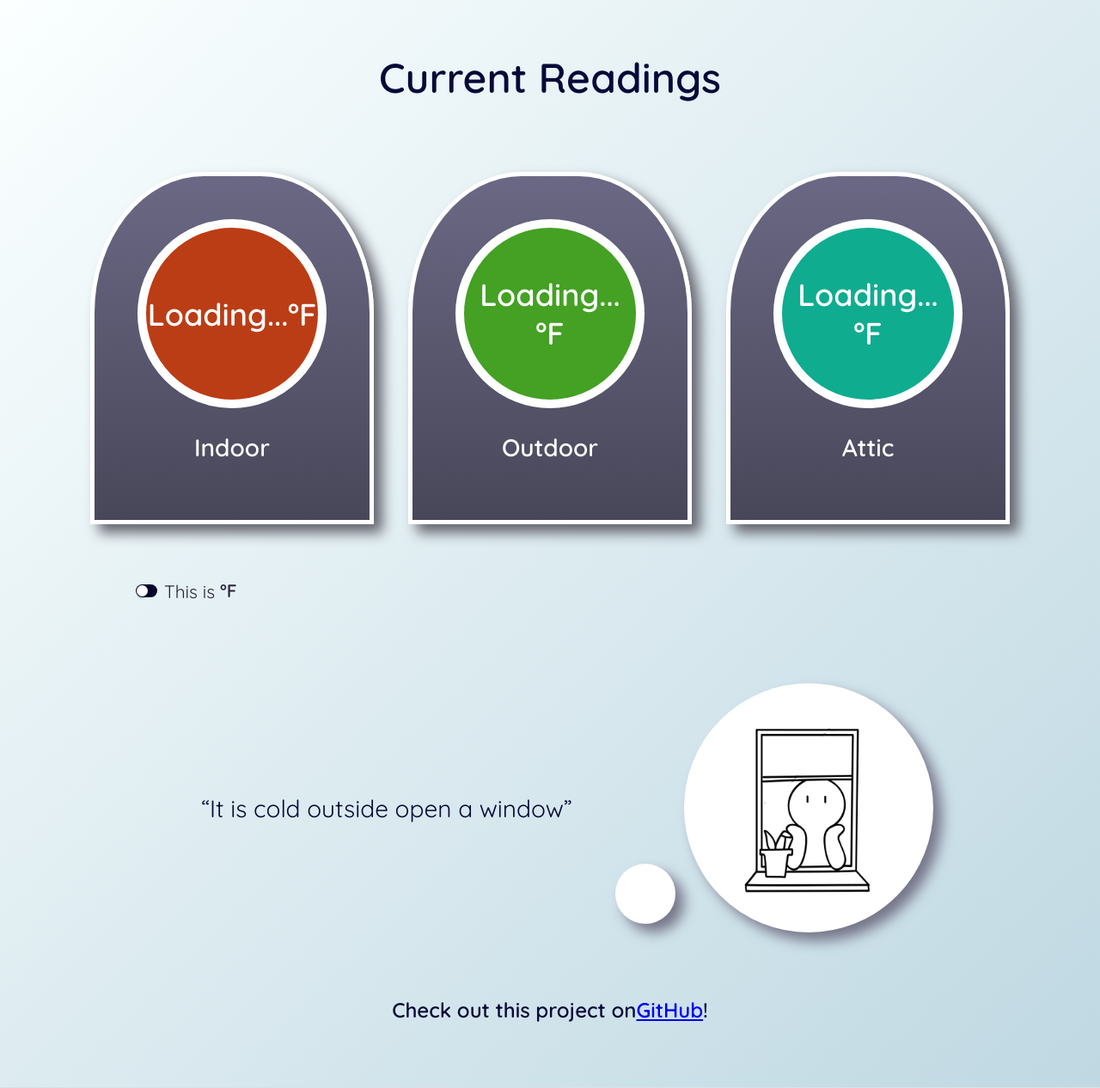
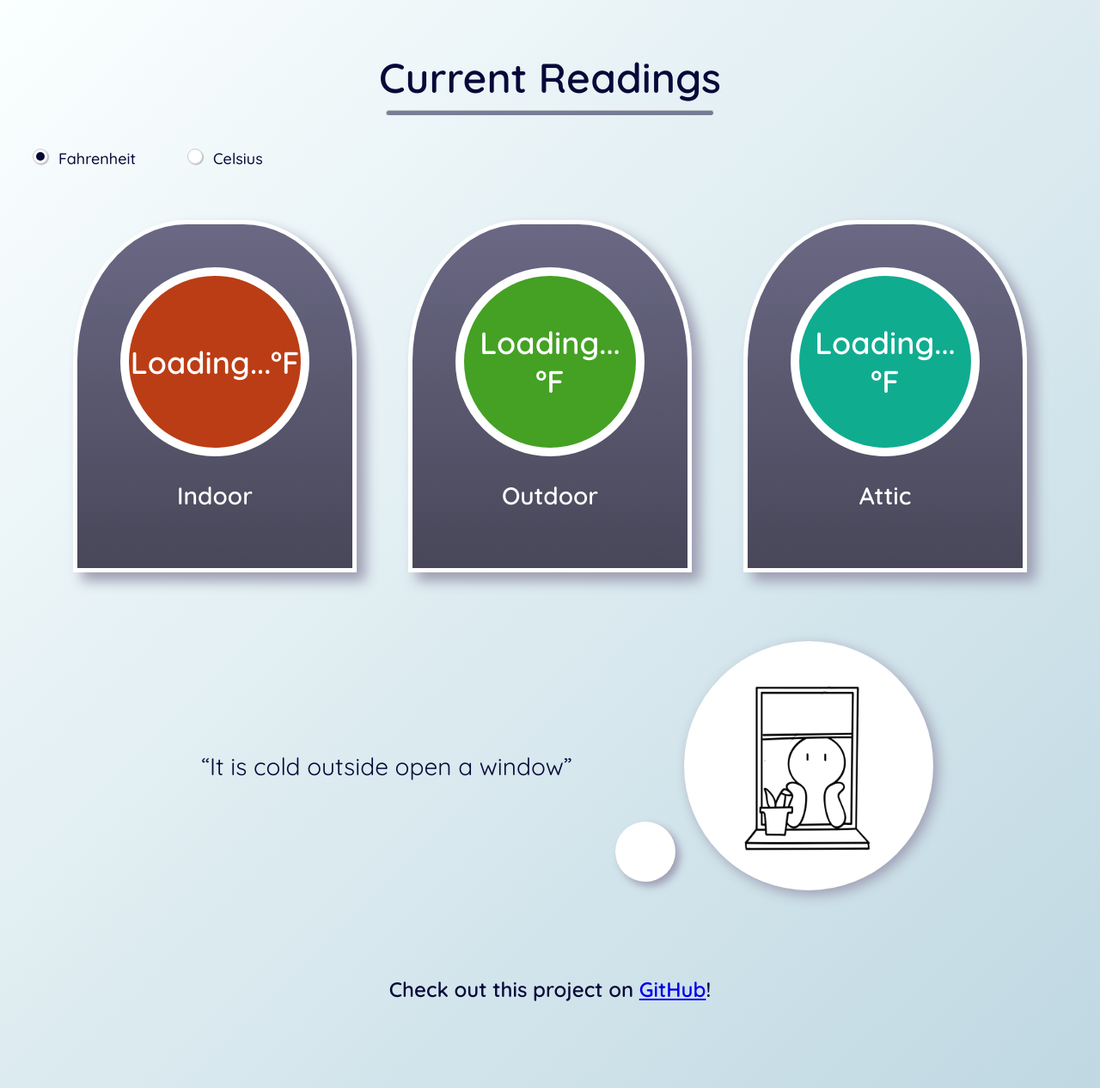
Before and after one commit to swharden/iot-weather-station, a PHP site: page / in a window 1280 px wide. Shown: the whole page at 86% size. Run offline with PHP 8.4, Linux system fonts and the light colour scheme.

Commit message:
added radio buttons

```diff
--- a/src/html/index.html
+++ b/src/html/index.html
@@ -16,18 +16,25 @@
 
 <body class="bodyBackground">
     <div class="container my-4">
+        <div>
+
             <h1 class="headerTitle">Current Readings</h1>
+            <hr class="hr">
+        </div>
+
+        <div class="buttonRow">
+
+            <label class="radio">
+                <input name="radio" type="radio" checked>
+                <span>Fahrenheit</span>
+            </label>
+            <label class="radio">
+                <input name="radio" type="radio">
+                <span>Celsius</span>
+            </label>
+        </div>
 
 
-
-
-        <!-- <button class="button-87" role="button">FreeDom</button>
-        <button class="button-64" role="button">
-
-            <span class="text">Fahrenheit</span></button>
-        -->
-
-        <div class="TempCol">
 
         <div class="TempRow">
             <div class="TombTemp">
@@ -58,7 +65,7 @@
 
             </div>
         </div>
-            <div class="checkbox-wrapper-35">
+        <!-- <div class="checkbox-wrapper-35">
                 <input class="switch" type="checkbox" id="switch" name="switch" value="private">
                 <label for="switch">
                     <span class="switch-x-text">This is </span>
@@ -70,8 +77,8 @@
                             </span>ºC</span>
                     </span>
                 </label>
-            </div>
-        </div>
+            </div> -->
+
         <div class="quoteRow">
 
             <blockquote class="quoteTemp">“It is cold outside open a window”</blockquote>
@@ -82,7 +89,7 @@
 
 
         </div>
-        <h2 class="gitHubLink">Check out this project on <a
+        <h2 class="gitHubLink">Check out this project on&nbsp;<a
                 href="https://github.com/swharden/iot-weather-station">GitHub</a>!
         </h2>
         <script>
--- a/src/html/style.css
+++ b/src/html/style.css
@@ -49,27 +49,17 @@ Body
     display: flex;
     font-size: 48px;
     justify-content: center;
-    margin: 60px;
+    margin: 60px 60px 0px 60px;
 
 }
 
-
-
-
-
-
-
-
-
-
-
-
-
-
-
-
-
-/* The switch - the box around the slider */
+.hr {
+    height: 5px;
+    background-color: var(--offblack);
+    opacity: 50%;
+    width: 30%;
+    border-radius: 5px;
+}
 
 .TempCol {
     display: flex;
@@ -79,236 +69,75 @@ Body
 }
 
 
-.checkbox-wrapper-35 .switch {
+
+/* buttons radio */
+
+.buttonRow {
+    display: flex;
+
+
+}
+
+
+.radio {
+    display: block;
+    cursor: pointer;
+    user-select: none;
+    text-align: left;
+    margin: 30px 30px 30px 30px;
+
+}
+
+
+.radio input {
     display: none;
 }
 
-.checkbox-wrapper-35 .switch+label {
-    margin: 50px 15px 50px 150px;
-    -webkit-box-align: center;
-    -webkit-align-items: center;
-    -ms-flex-align: center;
-    align-items: center;
-    color: #26233d;
-    cursor: pointer;
-    display: -webkit-box;
-    display: -webkit-flex;
-    display: -ms-flexbox;
-    display: flex;
-    font-size: 21px;
-    line-height: 14px;
+.radio input+span {
+    display: inline-block;
     position: relative;
-    -webkit-user-select: none;
-    -moz-user-select: none;
-    -ms-user-select: none;
-    user-select: none;
+    padding-left: 30px;
+    font-size: 18px;
+    font-weight: 500;
 }
 
-.checkbox-wrapper-35 .switch+label::before,
-.checkbox-wrapper-35 .switch+label::after {
+.radio input+span:before {
     content: '';
     display: block;
+    position: absolute;
+    top: 0px;
+    left: 0px;
+    border-radius: 50%;
+    margin-right: 5px;
+    width: 16px;
+    height: 16px;
+    border: 1px solid #ccc;
+    background: #fff;
+    box-shadow: #bcbcc0 1px 1px 1px;
 }
 
-.checkbox-wrapper-35 .switch+label::before {
-    background-color: #05012c;
-    border-radius: 500px;
-    height: 15px;
-    margin-right: 8px;
-    -webkit-transition: background-color 0.125s ease-out;
-    transition: background-color 0.125s ease-out;
-    width: 25px;
+.radio input+span:after {
+    content: '';
+    display: block;
+    width: 10px;
+    height: 10px;
+    background: var(--offblack);
+    position: absolute;
+    border-radius: 50%;
+    top: 4px;
+    left: 4px;
+    opacity: 0;
+    transform: scale(0, 0);
+    transition: all .2s cubic-bezier(0.64, 0.57, 0.67, 1.53);
 }
 
-.checkbox-wrapper-35 .switch+label::after {
-    background-color: #fff;
-    border-radius: 13px;
-    box-shadow: 0 3px 1px 0 rgba(37, 34, 71, 0.05), 0 2px 2px 0 rgba(37, 34, 71, 0.1), 0 3px 3px 0 rgba(37, 34, 71, 0.05);
-    height: 13px;
-    left: 1px;
-    position: absolute;
-    top: 1px;
-    -webkit-transition: -webkit-transform 0.125s ease-out;
-    transition: -webkit-transform 0.125s ease-out;
-    transition: transform 0.125s ease-out;
-    transition: transform 0.125s ease-out, -webkit-transform 0.125s ease-out;
-    width: 13px;
-}
-
-.checkbox-wrapper-35 .switch+label .switch-x-text {
-    display: block;
-    margin-right: .3em;
-}
-
-/* this is the off switch! */
-.checkbox-wrapper-35 .switch+label .switch-x-toggletext {
-    display: block;
-    font-weight: bold;
-    height: 15px;
-    overflow: hidden;
-    position: relative;
-    width: 35px;
-}
-
-.checkbox-wrapper-35 .switch+label .switch-x-unchecked,
-.checkbox-wrapper-35 .switch+label .switch-x-checked {
-    left: 0;
-    position: absolute;
-    top: 0;
-    -webkit-transition: opacity 0.125s ease-out, -webkit-transform 0.125s ease-out;
-    transition: opacity 0.125s ease-out, -webkit-transform 0.125s ease-out;
-    transition: transform 0.125s ease-out, opacity 0.125s ease-out;
-    transition: transform 0.125s ease-out, opacity 0.125s ease-out, -webkit-transform 0.125s ease-out;
-}
-
-.checkbox-wrapper-35 .switch+label .switch-x-unchecked {
+.radio input:checked+span:after {
     opacity: 1;
-    -webkit-transform: none;
-    transform: none;
-}
-
-.checkbox-wrapper-35 .switch+label .switch-x-checked {
-    opacity: 0;
-    -webkit-transform: translate3d(0, 100%, 0);
-    transform: translate3d(0, 100%, 0);
-}
-
-.checkbox-wrapper-35 .switch+label .switch-x-hiddenlabel {
-    position: absolute;
-    visibility: hidden;
-}
-
-.checkbox-wrapper-35 .switch:checked+label::before {
-    background-color: #64bad9;
-}
-
-.checkbox-wrapper-35 .switch:checked+label::after {
-    -webkit-transform: translate3d(10px, 0, 0);
-    transform: translate3d(10px, 0, 0);
-}
-
-.checkbox-wrapper-35 .switch:checked+label .switch-x-unchecked {
-    opacity: 0;
-    -webkit-transform: translate3d(0, -100%, 0);
-    transform: translate3d(0, -100%, 0);
-}
-
-.checkbox-wrapper-35 .switch:checked+label .switch-x-checked {
-    opacity: 1;
-    -webkit-transform: none;
-    transform: none;
-}
-
-.checkbox-wrapper-58 input[type="checkbox"] {
-    visibility: hidden;
-    display: none;
-}
-
-.checkbox-wrapper-58 *,
-.checkbox-wrapper-58 ::after,
-.checkbox-wrapper-58 ::before {
-    box-sizing: border-box;
+    transform: scale(1, 1);
 }
 
 
 
-
-
-
-
-/*
-    Button Freedom first         Not in use!
-*/
-.button-87 {
-    margin: 10px;
-    padding: 15px 30px;
-    text-align: center;
-    text-transform: uppercase;
-    transition: 0.5s;
-    background-size: 200% auto;
-
-    border: white 3px solid;
-    color: white;
-    border-radius: 10px;
-    display: block;
-    border: 0px;
-    font-family: 'Quicksand', sans-serif;
-    font-weight: 600;
-    font-size: 18px;
-    box-shadow: 0px 0px 14px -7px #767676;
-    background-image: linear-gradient(45deg, #fb7c7c 30%, #ffffff 51%, #4d54ba 90%);
-    cursor: pointer;
-    user-select: none;
-    -webkit-user-select: none;
-    touch-action: manipulation;
-    display: flex;
-    justify-self: end;
-}
-
-.button-87:hover {
-    background-position: right center;
-    /* change the direction of the change here */
-    color: var(--offblack);
-    text-decoration: none;
-}
-
-.button-87:active {
-    transform: scale(0.95);
-}
-
-
-
-
-
-/* CSS */
-.button-64 {
-    align-items: center;
-    background-image: linear-gradient(144deg, #171943, #848397 50%, #9d9cae);
-    border: none;
-    border-radius: 8px;
-    box-shadow: rgba(46, 34, 59, 0.2) 0 15px 30px -5px;
-    box-sizing: border-box;
-    color: #FFFFFF;
-    display: flex;
-    font-size: 20px;
-    justify-content: center;
-    line-height: 1em;
-    font-family: 'Quicksand', sans-serif;
-    max-width: 100%;
-    min-width: 140px;
-    padding: 3px;
-    text-decoration: none;
-    user-select: none;
-    -webkit-user-select: none;
-    touch-action: manipulation;
-    white-space: nowrap;
-    cursor: pointer;
-}
-
-.button-64:active,
-.button-64:hover {
-    outline: 0;
-}
-
-.button-64 span {
-    background-color: rgb(5, 6, 45);
-    padding: 16px 24px;
-    border-radius: 6px;
-    width: 100%;
-    height: 100%;
-    transition: 300ms;
-}
-
-.button-64:hover span {
-    background: none;
-}
-
-@media (min-width: 768px) {
-    .button-64 {
-        font-size: 24px;
-        min-width: 196px;
-    }
-}
 
 
 
@@ -354,8 +183,8 @@ Body
     max-height: 300px;
     border: white 5px solid;
     border-radius: 40% 40% 0% 0%;
-    margin: 20px;
-    box-shadow: #64646d 10px 10px 15px;
+    margin: 30px;
+    box-shadow: #9d9db2 10px 10px 15px;
 }
 
 
@@ -384,7 +213,7 @@ Body
     width: 250px;
     padding: 10px;
     background-color: white;
-    box-shadow: #767689 10px 10px 15px;
+    box-shadow: #9d9db2 5px 5px 15px;
     display: flex;
     align-items: center;
     justify-content: center;
@@ -397,7 +226,7 @@ Body
     padding: 10px;
     margin: 10px;
     background-color: white;
-    box-shadow: #767689 10px 10px 15px;
+    box-shadow: #9d9db2 5px 5px 10px;
     border-radius: 50%;
     display: flex;
     align-self: end;
@@ -428,6 +257,6 @@ Body
     align-items: center;
     justify-content: center;
     color: var(--offblack);
-    margin: 75px;
+    margin: 100px;
     font-size: 24px;
 }
```
Lines whose indentation alone changed are shown as unchanged.
